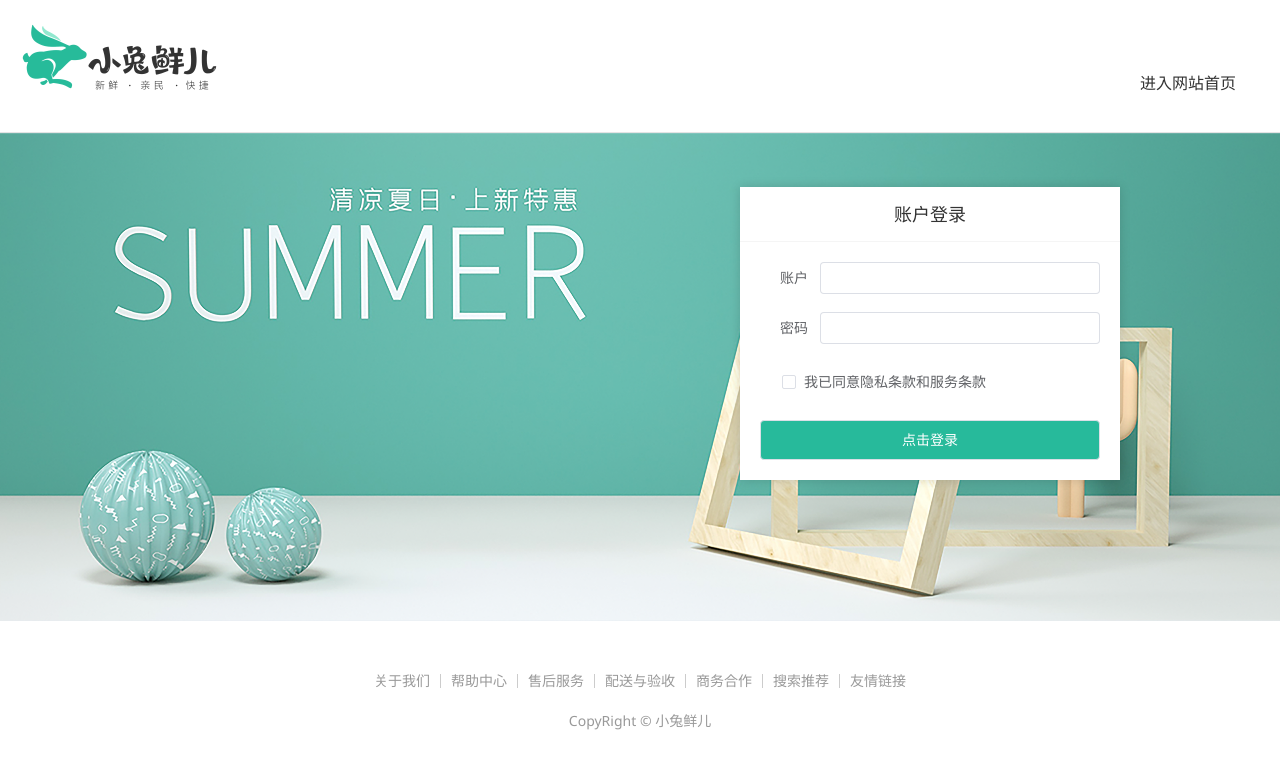
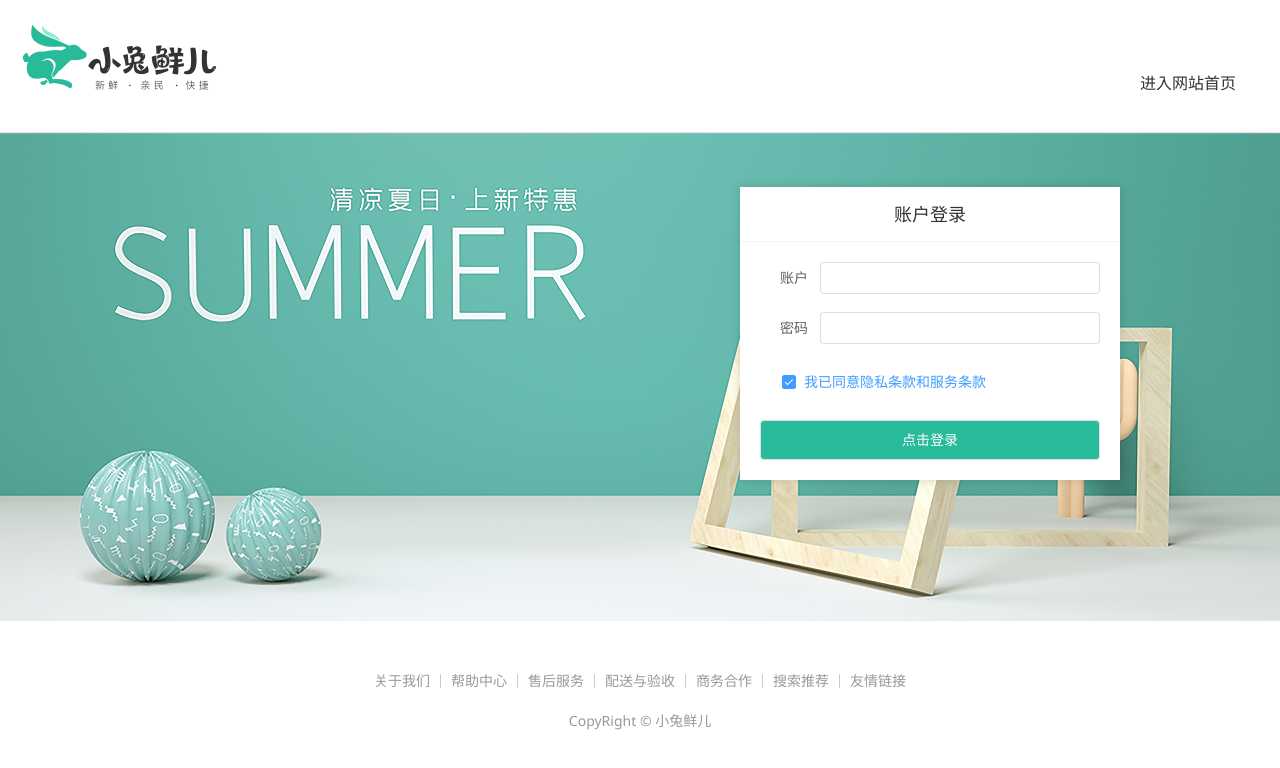
Before and after one commit to NICOlikeRest/vue3-rabbit, a Vue app: page /login in a window 1280 px wide. Shown: the top 768 px of the page. Built offline with nearby package versions, Linux system fonts and the light colour scheme; the HTML template or start-up script is replaced by a standard one.

Commit message:
自定义校验规则

```diff
--- a/src/views/Login/index.vue
+++ b/src/views/Login/index.vue
@@ -5,7 +5,8 @@
 
 const form = ref({
   account: '',
-  password: ''
+  password: '',
+  agree: true,
 })
 
 
@@ -16,7 +17,17 @@
   password: [
     {require: true, message: '密码不能为空', trigger: 'blur'},
     {min: 6, max: 14, message: '密码长度为6-14', trigger: 'blur'}
-  ]
+  ],
+  agree: {
+    validator: (rule, value, callback) => {
+      // console.log(value);
+      if (value) {
+        callback()
+      } else {
+        callback(new Error('请勾选协议'))
+      }
+    }
+  }
 }
 
 </script>
@@ -55,8 +66,8 @@
               <el-form-item prop="password" label="密码">
                 <el-input v-model="form.password" />
               </el-form-item>
-              <el-form-item label-width="22px">
-                <el-checkbox size="large">
+              <el-form-item label-width="22px" prop="agree">
+                <el-checkbox size="large" v-model="form.agree">
                   我已同意隐私条款和服务条款
                 </el-checkbox>
               </el-form-item>
```
